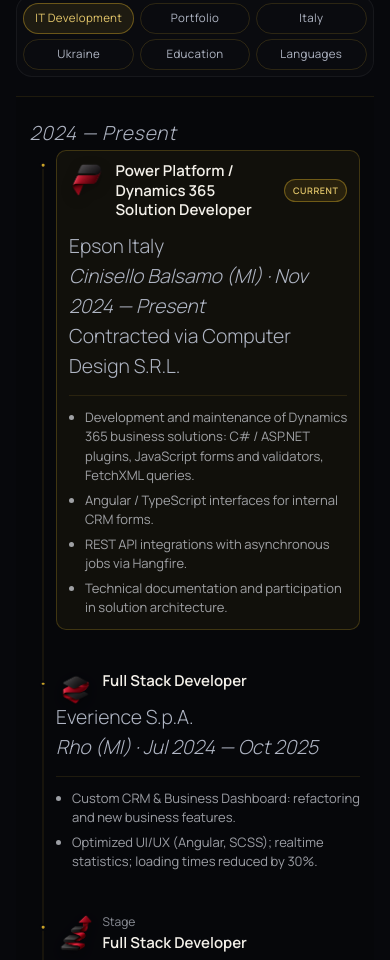
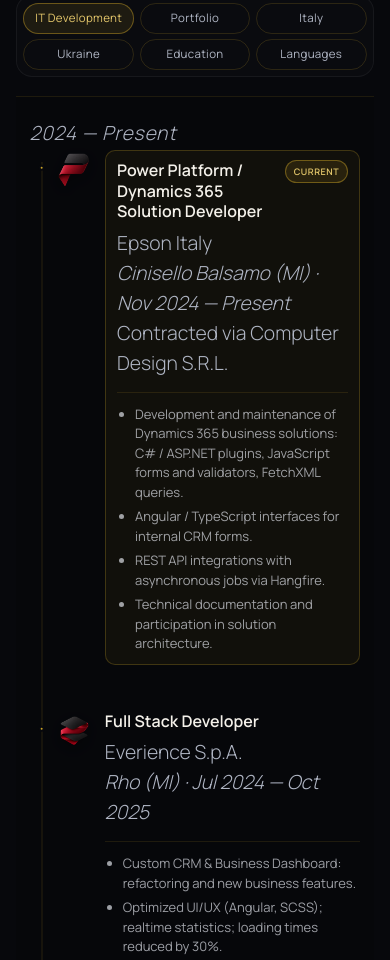
Before and after one commit to kartsevnik/nikotine.me, a website: page resume.html in a window 390 px wide. Shown: the part 1440-2400 px from the top of the page. Drawn offline with nearby package versions, Linux system fonts and the light colour scheme.

Commit message:
Fix Resume mobile tab scroll, timeline headers, and typography.
Scroll to the tab list on switch, align icon with title/company, and tighten mobile type so Portfolio and timelines stay readable without touching desktop.

```diff
--- a/css/content-page.css
+++ b/css/content-page.css
@@ -650,8 +650,9 @@ body {
 
   .resume-card__lang-bubble {
     top: 0.95rem;
-    right: 0.4rem;
+    right: 12px;
     z-index: 14;
+    max-width: calc(100% - 24px);
   }
 
   .resume-card__lang-art img {
@@ -936,8 +937,8 @@ body {
 
 @media (max-width: 640px) {
   .resume-timeline {
-    --timeline-gutter: 1.65rem;
-    --timeline-card-icon: 2.35rem;
+    --timeline-gutter: 1.5rem;
+    --timeline-card-icon: 2.5rem;
     padding: 0.1rem 0 0.25rem;
   }
 
@@ -948,20 +949,22 @@ body {
   }
 
   .resume-timeline__item {
-    display: block;
+    display: flex;
+    flex-direction: row;
+    align-items: flex-start;
+    gap: 0.7rem;
     position: relative;
     padding-left: var(--timeline-gutter);
-    gap: 0;
   }
 
   .resume-timeline__item + .resume-timeline__item {
-    margin-top: 2.4rem;
+    margin-top: 2.875rem;
   }
 
   .resume-timeline__item::before {
     content: "";
     position: absolute;
-    top: 0.95rem;
+    top: 1.1rem;
     left: calc(var(--timeline-gutter) / 2);
     z-index: 1;
     width: 0.42rem;
@@ -973,40 +976,24 @@ body {
     pointer-events: none;
   }
 
-  .resume-timeline__content {
-    position: relative;
-    width: 100%;
-    box-sizing: border-box;
-    min-width: 0;
-    padding: 0.15rem 0 0.1rem;
-    border: none;
-    border-radius: 0;
-    background: transparent;
-  }
-
-  .resume-timeline__item--current .resume-timeline__content {
-    padding: 0.65rem 0.75rem 0.7rem;
-    border: 1px solid rgba(201, 162, 39, 0.25);
-    border-radius: 10px;
-    background: rgba(201, 162, 39, 0.06);
-  }
-
   .resume-timeline__marker {
-    position: absolute;
-    top: 0.15rem;
-    left: calc(var(--timeline-gutter) + 0.05rem);
+    position: static;
     z-index: 2;
     display: flex;
-    align-items: center;
+    flex: 0 0 var(--timeline-card-icon);
+    align-items: flex-start;
     justify-content: center;
     width: var(--timeline-card-icon);
-    height: var(--timeline-card-icon);
+    height: auto;
+    min-height: 0;
+    margin: 0;
+    padding: 0;
     background: none;
   }
 
   .resume-timeline__item--current .resume-timeline__marker {
-    top: 0.7rem;
-    left: calc(var(--timeline-gutter) + 0.75rem);
+    top: auto;
+    left: auto;
   }
 
   .resume-timeline__marker img {
@@ -1020,6 +1007,7 @@ body {
     flex-wrap: nowrap;
     gap: 0.12rem;
     width: auto;
+    flex: 0 0 auto;
     height: var(--timeline-card-icon);
     min-height: 0;
     padding: 0;
@@ -1035,22 +1023,43 @@ body {
     filter: drop-shadow(0 4px 6px rgba(0, 0, 0, 0.32));
   }
 
+  .resume-timeline__content {
+    position: relative;
+    flex: 1 1 auto;
+    width: auto;
+    box-sizing: border-box;
+    min-width: 0;
+    padding: 0;
+    border: none;
+    border-radius: 0;
+    background: transparent;
+  }
+
+  .resume-timeline__item--current .resume-timeline__content {
+    padding: 0.55rem 0.7rem 0.65rem;
+    border: 1px solid rgba(201, 162, 39, 0.25);
+    border-radius: 10px;
+    background: rgba(201, 162, 39, 0.06);
+  }
+
   .resume-timeline__head {
     flex-wrap: wrap;
-    align-items: center;
+    align-items: flex-start;
     gap: 0.35rem 0.5rem;
-    margin-bottom: 0.7rem;
-    padding-left: calc(var(--timeline-card-icon) + 0.55rem);
+    margin-bottom: 0.35rem;
+    padding-left: 0;
   }
 
   .resume-timeline__item:has(.resume-timeline__marker--stack) .resume-timeline__head {
-    padding-left: 3.4rem;
+    padding-left: 0;
   }
 
   .resume-timeline__title {
     flex: 1 1 8rem;
     min-width: 0;
-    font-size: 0.9375rem;
+    font-size: 1rem;
+    font-weight: 600;
+    line-height: 1.3;
   }
 
   .resume-timeline__title-label {
@@ -1058,22 +1067,48 @@ body {
   }
 
   .resume-timeline__company {
+    margin-top: 0;
     font-size: 0.875rem;
-  }
-
-  .resume-timeline__when,
+    font-weight: 500;
+    color: rgba(235, 235, 240, 0.82);
+    line-height: 1.35;
+  }
+
+  .resume-timeline__when {
+    margin-top: 0.4rem;
+    font-size: 0.78125rem;
+    font-weight: 400;
+    font-style: italic;
+    line-height: 1.4;
+    color: rgba(195, 200, 210, 0.65);
+  }
+
   .resume-timeline__secondary,
   .resume-timeline__link {
-    font-size: 0.765625rem;
+    margin-top: 0.35rem;
+    font-size: 0.8125rem;
+    font-weight: 400;
+    font-style: normal;
+    line-height: 1.45;
+    color: rgba(210, 215, 225, 0.72);
+  }
+
+  .resume-timeline__body {
+    margin-top: 14px;
+    padding-top: 12px;
+    border-top: 1px solid rgba(214, 175, 40, 0.12);
   }
 
   .resume-timeline__body p,
   .resume-timeline__body .resume-list {
     font-size: 0.8125rem;
+    font-weight: 400;
+    line-height: 1.5;
+    color: rgba(215, 218, 225, 0.72);
   }
 
   .resume-timeline__body .resume-list {
-    padding-left: 1rem;
+    padding-left: 18px;
   }
 
   .resume-timeline__head .resume-card__badge {
@@ -1372,7 +1407,17 @@ html[lang="uk"] .resume-card--language .resume-card__lang-level {
 
 @media (max-width: 640px) {
   .resume-panel-intro {
-    font-size: 0.734375rem;
+    margin-bottom: 0.85rem;
+    font-size: 0.75rem;
+    color: rgba(190, 195, 205, 0.5);
+  }
+
+  .resume-tabs__panel {
+    scroll-margin-top: 5.5rem;
+  }
+
+  .resume-tabs__panel--grid {
+    min-height: 0;
   }
 }
 
--- a/js/resume.js
+++ b/js/resume.js
@@ -880,6 +880,28 @@
     return window.matchMedia("(prefers-reduced-motion: reduce)").matches;
   }
 
+  function isResumeMobileLayout() {
+    return window.matchMedia("(max-width: 640px)").matches;
+  }
+
+  function revealPortfolioOnMobile() {
+    if (!root || !isResumeMobileLayout()) return;
+    root.querySelectorAll("[data-pp-reveal]").forEach(function (el) {
+      el.classList.add("is-visible");
+    });
+  }
+
+  function scrollActivePanelIntoView(panel) {
+    if (!panel || !isResumeMobileLayout()) return;
+    const tabsRoot = panel.closest("[data-resume-tabs]");
+    const tabsList = tabsRoot?.querySelector(".resume-tabs__list");
+    const target = tabsList || panel;
+    target.scrollIntoView({
+      behavior: prefersReducedMotion() ? "auto" : "smooth",
+      block: "start",
+    });
+  }
+
   function playTabEnter(panel) {
     if (!panel || prefersReducedMotion()) return;
 
@@ -922,7 +944,9 @@
       if (visible) visiblePanel = panel;
     });
 
-    if (opts.animate && visiblePanel && previousTabId !== tabId) {
+    const tabChanged = previousTabId !== tabId;
+
+    if (opts.animate && visiblePanel && tabChanged) {
       playTabEnter(visiblePanel);
     }
 
@@ -937,6 +961,11 @@
 
     if (tabId === "projects") {
       initPortfolioPpReveal();
+      revealPortfolioOnMobile();
+    }
+
+    if ((opts.animate || opts.scrollPanel) && visiblePanel && tabChanged) {
+      scrollActivePanelIntoView(visiblePanel);
     }
   }
 
```
